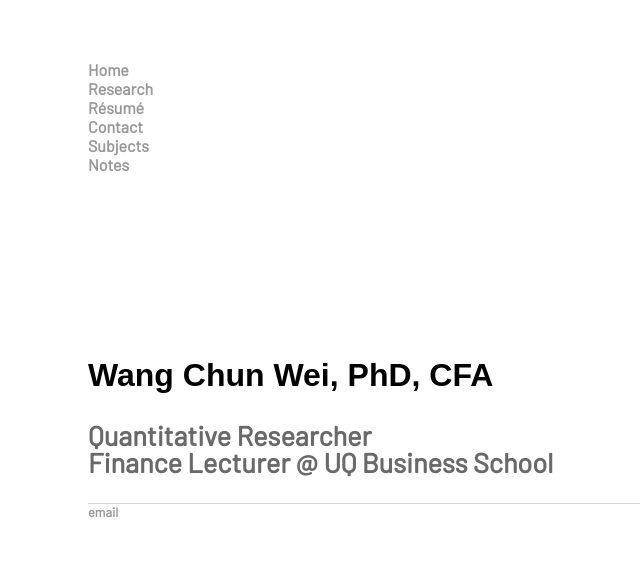
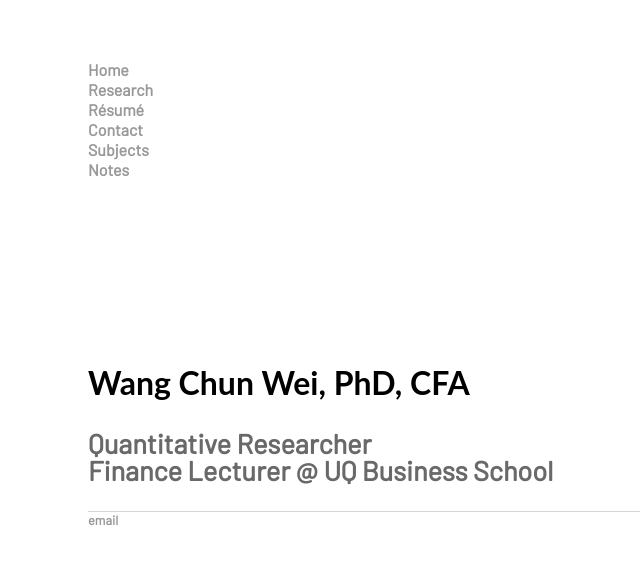
Before and after one commit to weiwangchun/weiwangchun.github.io, a Jekyll site: the page built from index.html, in a window 1280 px wide. Shown: the top 564 px of the page, without its empty margins (104-744 px from the left). Built offline with Jekyll 4.4.1, drawn with Linux system fonts in a browser that asks for light colours; some web fonts are replaced.

Commit message:
Update main.css

```diff
--- a/css/main.css
+++ b/css/main.css
@@ -5,7 +5,7 @@ body {
     background-color: #ffffff;
 }
 nav ul, footer ul {
-    font-family: 'Barlow', sans-serif;
+    font-family: 'Roboto', sans-serif;
     padding: 0px;
     margin: 0px;
     list-style: none;
@@ -30,7 +30,7 @@ a:hover {
 
 h1 {
     font-size: 2.0em;
-    font-family:'Carrois Gothic SC', sans-serif;
+    font-family:'Lato', sans-serif;
 }
 h2 {
     font-size: 1.7em;
@@ -47,6 +47,7 @@ footer {
     font-size: .8em;
 }
 
+
 ul.posts {
     margin: 20px auto 40px;
     font-size: 1.5em;
```
